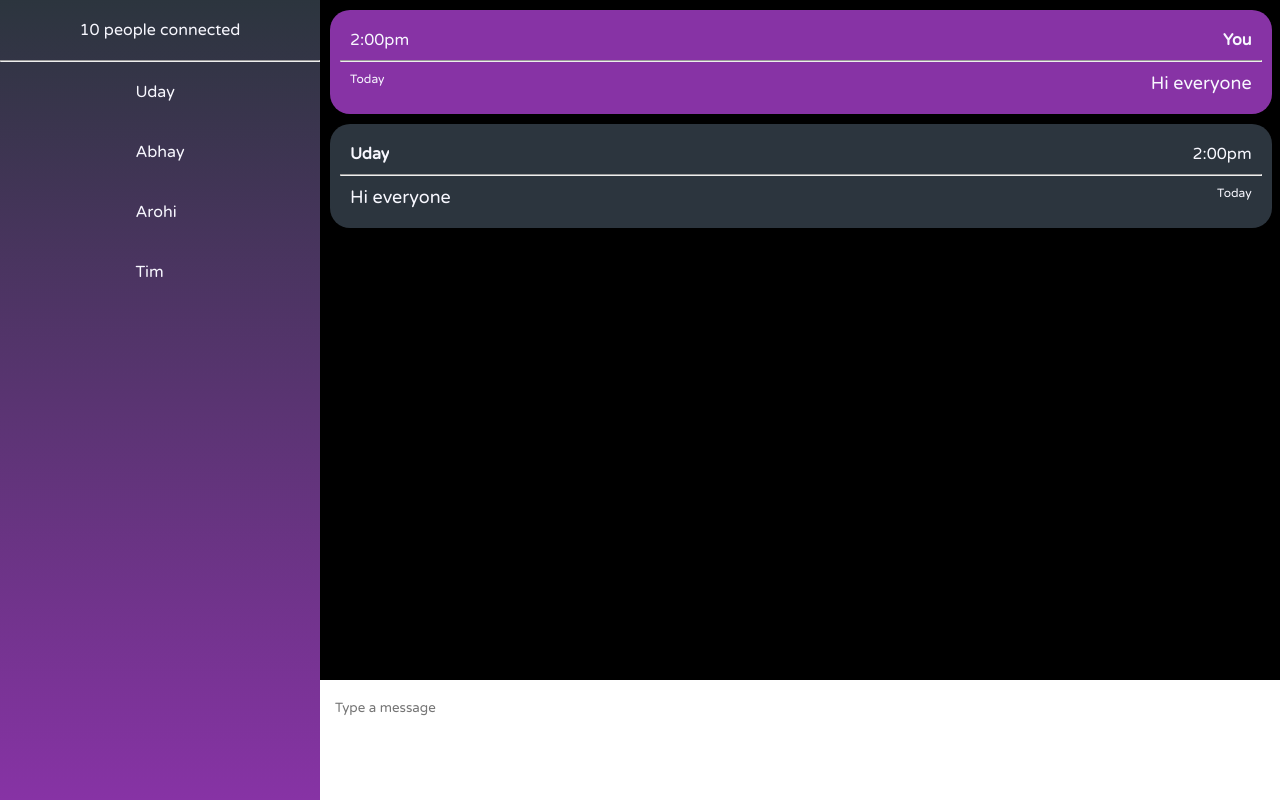
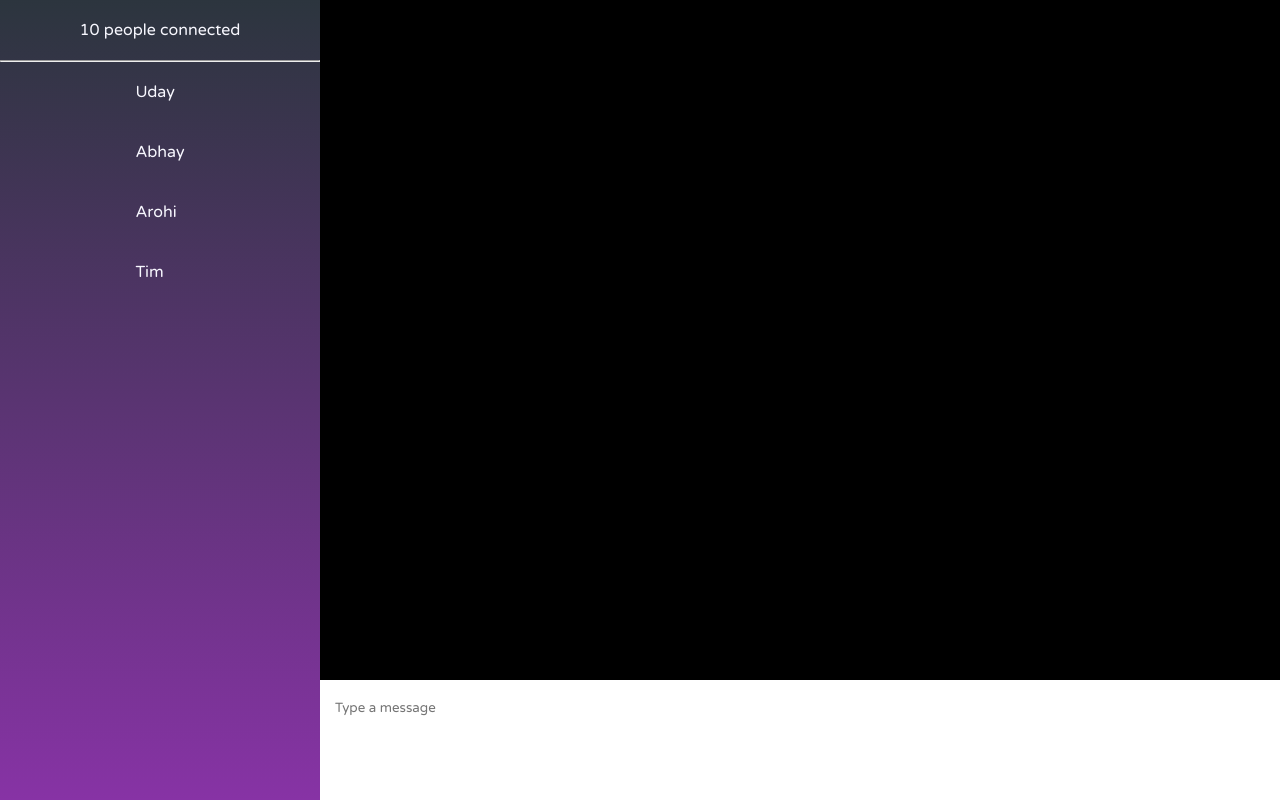
Before and after one commit to Uday-lal/chat-app, a Flask app: page /chat in a window 1280 px wide. Shown: the part 69-869 px from the top of the page. Run offline with Flask 2, Linux system fonts and the light colour scheme; some libraries are stand-ins or nearby versions.

Commit message:
Complete the chat functionality

```diff
--- a/app/templates/chat.html
+++ b/app/templates/chat.html
@@ -48,30 +48,7 @@
         </div>
       </div>
       <div id="chat-container">
-        <div id="messages">
-          <div class="send-message message">
-            <div class="msg-header">
-              <span class="time">2:00pm</span>
-              <span class="username">You</span>
-            </div>
-            <hr />
-            <div class="msg-body">
-              <span class="date">Today</span>
-              <span class="msg">Hi everyone</span>
-            </div>
-          </div>
-          <div class="receive-message message">
-            <div class="msg-header">
-              <span class="username">Uday</span>
-              <span class="time">2:00pm</span>
-            </div>
-            <hr />
-            <div class="msg-body">
-              <span class="msg">Hi everyone</span>
-              <span class="date">Today</span>
-            </div>
-          </div>
-        </div>
+        <div id="messages"></div>
         <input
           type="text"
           name="chat-box"
```
Also changed, not shown: app/static/index.js (+23 -13 lines), app/templates/base.html (+16 -7 lines), app/templates/index.html (+7 -5 lines).
